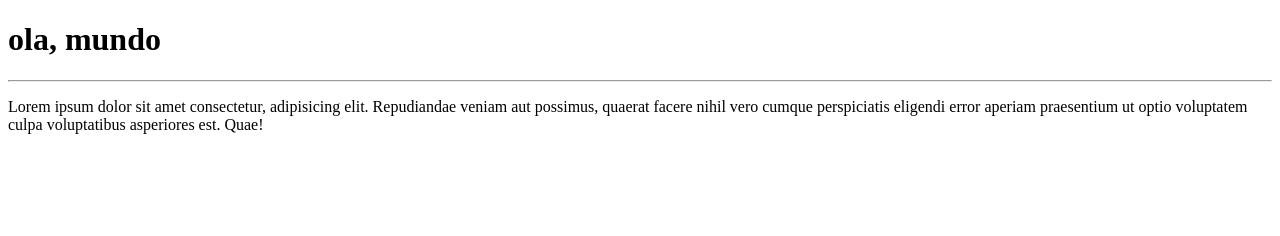
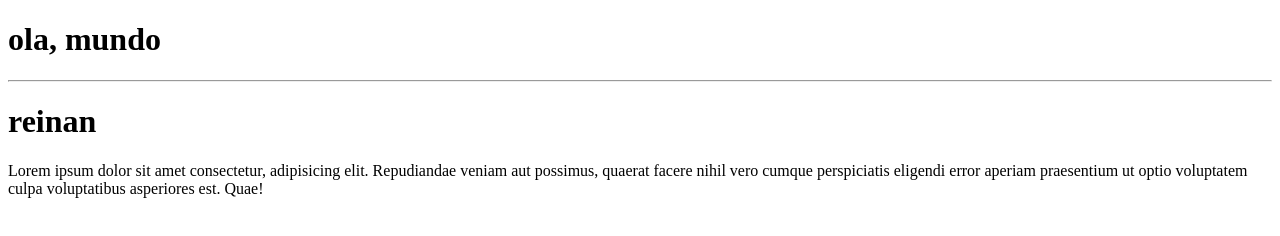
Before and after one commit to reinanSalesforce/ProjetoJavaTest, a plain HTML site: page siteexemplo/index.html in a window 1280 px wide. Drawn offline with Linux system fonts and the light colour scheme.

Commit message:
Update index.html

```diff
--- a/siteexemplo/index.html
+++ b/siteexemplo/index.html
@@ -8,6 +8,7 @@
 <body>
     <h1> ola, mundo</h1>
     <hr>
+    <h1> reinan </h1>
     <p> Lorem ipsum dolor sit amet consectetur, adipisicing elit. Repudiandae veniam aut possimus, quaerat facere nihil vero cumque perspiciatis eligendi error aperiam praesentium ut optio voluptatem culpa voluptatibus asperiores est. Quae!</p>
 </body>
 </html>
```
